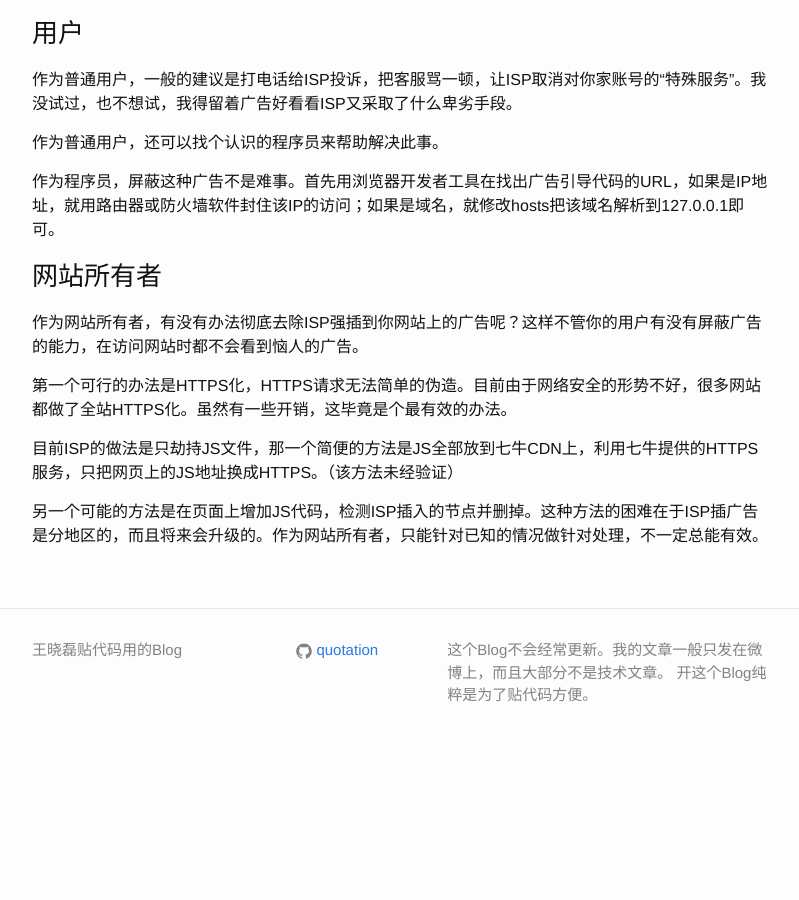
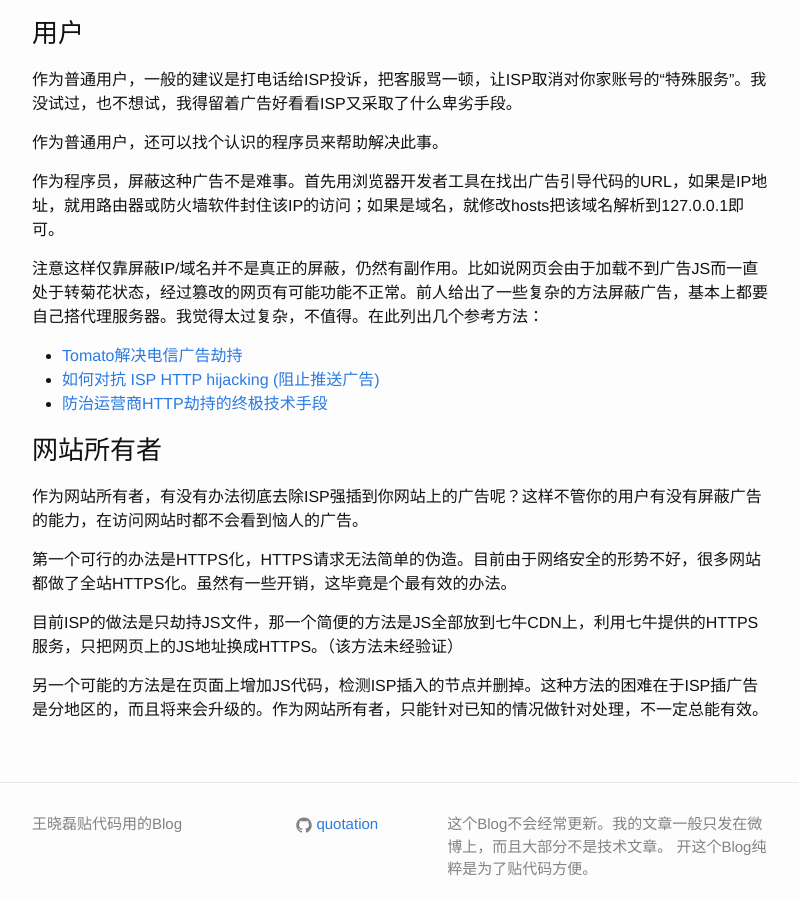
Before and after one commit to Quotation/quotation.github.io, a Jekyll site: the page built from _posts/2015-04-15-china-telecom-isp-hijack.markdown, in a window 1280 px wide and 900 px high, scrolled down 3869 px. Shown: the whole window, without its empty margins (238-1037 px from the left). Built offline with Jekyll 4.4.1, drawn with Linux system fonts in a browser that asks for light colours; before the commit the page ends 4636 px from its top, so only the background shows below that.

Commit message:
补充。

```diff
--- a/_posts/2015-04-15-china-telecom-isp-hijack.markdown
+++ b/_posts/2015-04-15-china-telecom-isp-hijack.markdown
@@ -135,6 +135,12 @@ iframe劫持也是劫持HTTP流量，将被访问的网页整个包在一个ifra
 
 作为程序员，屏蔽这种广告不是难事。首先用浏览器开发者工具在找出广告引导代码的URL，如果是IP地址，就用路由器或防火墙软件封住该IP的访问；如果是域名，就修改hosts把该域名解析到127.0.0.1即可。
 
+注意这样仅靠屏蔽IP/域名并不是真正的屏蔽，仍然有副作用。比如说网页会由于加载不到广告JS而一直处于转菊花状态，经过篡改的网页有可能功能不正常。前人给出了一些复杂的方法屏蔽广告，基本上都要自己搭代理服务器。我觉得太过复杂，不值得。在此列出几个参考方法：
+
+* [Tomato解决电信广告劫持](http://maskv.com/technology/289.html)
+* [如何对抗 ISP HTTP hijacking (阻止推送广告)](http://www.linuxsir.org/bbs/thread367305.html)
+* [防治运营商HTTP劫持的终极技术手段](http://www.williamlong.info/archives/4181.html)
+
 ### 网站所有者
 
 作为网站所有者，有没有办法彻底去除ISP强插到你网站上的广告呢？这样不管你的用户有没有屏蔽广告的能力，在访问网站时都不会看到恼人的广告。
```
